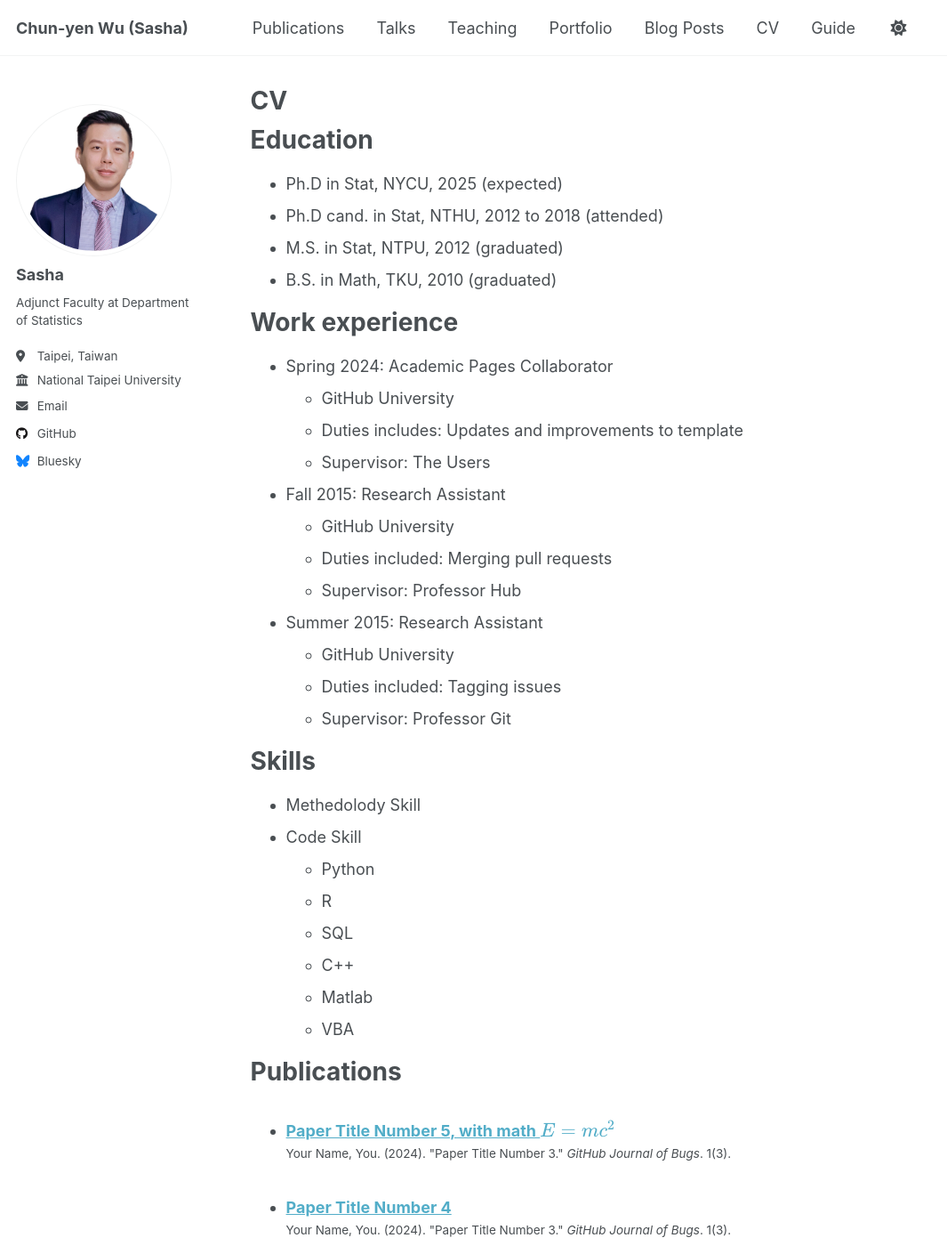
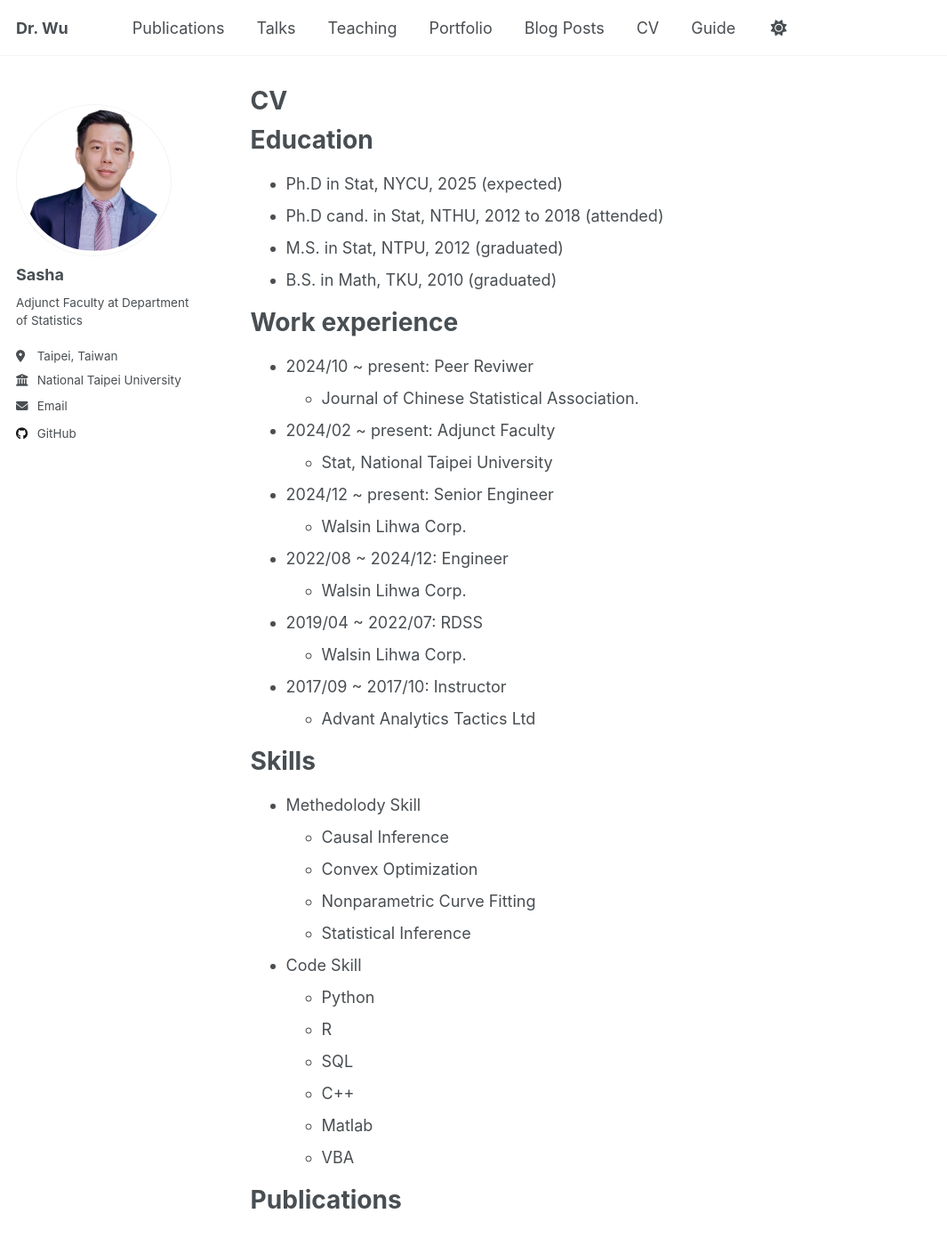
Before and after one commit to SashaWuNYCU/sashawunycu.github.io, a Jekyll site: the page built from _pages/cv.md, in a window 1280 px wide and 1400 px high. Shown: the whole window at 89% size, without its empty margins (0-1065 px from the left). Built offline with Jekyll 4.4.1, drawn with Linux system fonts in a browser that asks for light colours; a script that is not in the unit is left out; some of the changed text lies outside the part shown.

```diff
--- a/_config.yml
+++ b/_config.yml
@@ -9,7 +9,7 @@
 # Basic Site Settings
 locale                   : "en-US"
 site_theme               : "default" # Currently available options are "default", "air"
-title                    : "Chun-yen Wu (Sasha)"
+title                    : "Dr. Wu"
 title_separator          : "-"
 name                     : &name "Your Name"
 description              : &description "Data Scientist, Academic Research"   # Update this with a general description of your site, this is the default if not overridden by a page
@@ -54,7 +54,7 @@ author:
 
   # Social media
   artstation       : # Username
-  bluesky          : "bsky.app" # Replace this with you Bluesky username
+  bluesky          : # Username
   facebook         : # Username
   flickr           : # Username
   foursquare       : # Username
--- a/_pages/cv.md
+++ b/_pages/cv.md
@@ -18,24 +18,31 @@ Education
 
 Work experience
 ======
-* Spring 2024: Academic Pages Collaborator
-  * GitHub University
-  * Duties includes: Updates and improvements to template
-  * Supervisor: The Users
+* 2024/10 ~ present: Peer Reviwer
+  * Journal of Chinese Statistical Association.
 
-* Fall 2015: Research Assistant
-  * GitHub University
-  * Duties included: Merging pull requests
-  * Supervisor: Professor Hub
+* 2024/02 ~ present: Adjunct Faculty
+  * Stat, National Taipei University
 
-* Summer 2015: Research Assistant
-  * GitHub University
-  * Duties included: Tagging issues
-  * Supervisor: Professor Git
+* 2024/12 ~ present: Senior Engineer
+  * Walsin Lihwa Corp.
+
+* 2022/08 ~ 2024/12: Engineer
+  * Walsin Lihwa Corp.
+
+* 2019/04 ~ 2022/07: RDSS
+  * Walsin Lihwa Corp.
+
+* 2017/09 ~ 2017/10: Instructor
+  * Advant Analytics Tactics Ltd
 
 Skills
 ======
 * Methedolody Skill
+  * Causal Inference
+  * Convex Optimization
+  * Nonparametric Curve Fitting
+  * Statistical Inference
 * Code Skill
   * Python
   * R
```
Also changed, not shown: _publications/2009-10-01-paper-title-number-1.md (deleted, +0 -14 lines), _publications/2015-10-01-paper-title-number-3.md (deleted, +0 -14 lines), _publications/2023-05-30-paper-title-number-1.md (renamed from _publications/2010-10-01-paper-title-number-2.md, +8 -8 lines), _publications/2025-06-08-paper-title-number-5.md (+1 -1 lines).
